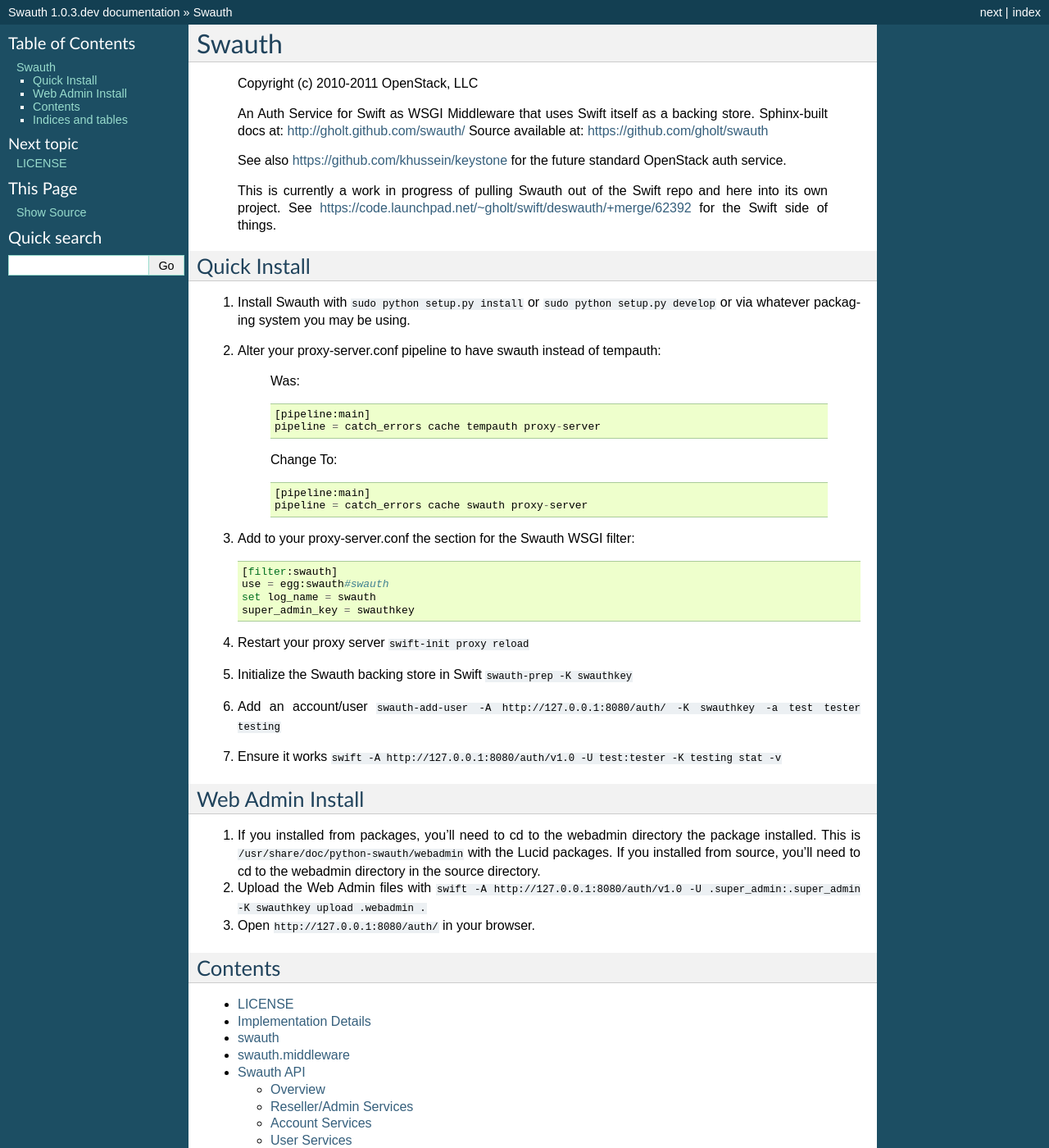
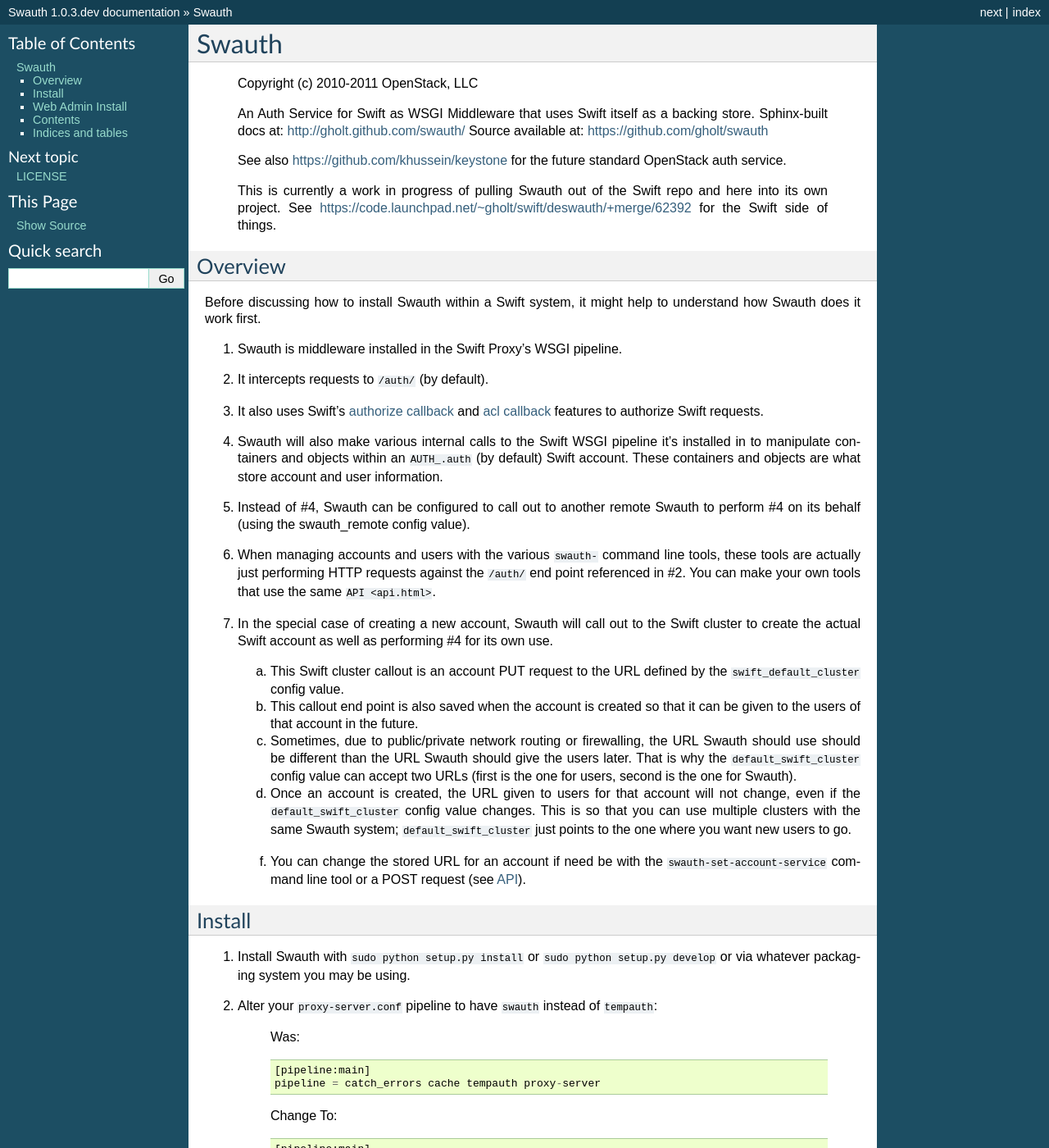
Before and after one commit to gholt/swauth, a Sphinx documentation site: the page built from doc/source/index.rst, in a window 1280 px wide and 1400 px high. Shown: the whole window at 82% size. Built offline with Sphinx 7.4.7, drawn with Linux system fonts in a browser that asks for light colours; some of the changed text lies outside the part shown.

Commit message:
Documentation updates.

```diff
--- a/doc/source/api.rst
+++ b/doc/source/api.rst
@@ -423,15 +423,14 @@
 Get Account Groups
 ------------------
 
-Individual user group information can be retrived using the _`Get User
-Details` API method.
+Individual user group information can be retrieved using the `Get User Details`_ API method.
 
 This function allows retrieving all group information for all users in
 an existing account.  This can be achieved using a GET action against
 a user URI with the pseudo-user ".groups".
 
 The JSON dictionary returned will be a "groups" dictionary similar to
-that documented in the _`Get User Details` method, but representing
+that documented in the `Get User Details`_ method, but representing
 the summary of all groups utilized by all active users in the account.
 
 Valid Responses:
--- a/doc/source/authtypes.rst
+++ b/doc/source/authtypes.rst
@@ -1,4 +1,4 @@
-.. _swauth_middleware_module:
+.. _swauth_authtypes_module:
 
 swauth.authtypes
 =================
--- a/doc/source/details.rst
+++ b/doc/source/details.rst
@@ -40,9 +40,7 @@
     auth_type = <auth_type>
     auth_type_salt = <salt-value>
 
-Both fields are optional. auth_type defaults to `plaintext` and auth_type_salt
- defaults to "swauthsalt". Additional auth types can be implemented along with
-existing ones in the authtypes.py module.
+Both fields are optional. auth_type defaults to `plaintext` and auth_type_salt defaults to "swauthsalt". Additional auth types can be implemented along with existing ones in the authtypes.py module.
 
 The `<groups_array>` contains at least two groups. The first is a unique group
 identifying that user and it's name is of the format `<user>:<account>`. The
--- a/doc/source/index.rst
+++ b/doc/source/index.rst
@@ -20,13 +20,43 @@
     https://code.launchpad.net/~gholt/swift/deswauth/+merge/62392 for the Swift
     side of things.
 
-Quick Install
--------------
+Overview
+--------
+
+Before discussing how to install Swauth within a Swift system, it might help to understand how Swauth does it work first.
+
+1.  Swauth is middleware installed in the Swift Proxy's WSGI pipeline.
+
+2.  It intercepts requests to ``/auth/`` (by default).
+
+3.  It also uses Swift's `authorize callback <http://swift.openstack.org/development_auth.html>`_ and `acl callback <http://swift.openstack.org/misc.html#module-swift.common.middleware.acl>`_ features to authorize Swift requests.
+
+4.  Swauth will also make various internal calls to the Swift WSGI pipeline it's installed in to manipulate containers and objects within an ``AUTH_.auth`` (by default) Swift account. These containers and objects are what store account and user information.
+
+5.  Instead of #4, Swauth can be configured to call out to another remote Swauth to perform #4 on its behalf (using the swauth_remote config value).
+
+6.  When managing accounts and users with the various ``swauth-`` command line tools, these tools are actually just performing HTTP requests against the ``/auth/`` end point referenced in #2. You can make your own tools that use the same ``API <api.html>``.
+
+7.  In the special case of creating a new account, Swauth will call out to the Swift cluster to create the actual Swift account as well as performing #4 for its own use.
+
+    a. This Swift cluster callout is an account PUT request to the URL defined by the ``swift_default_cluster`` config value.
+
+    b. This callout end point is also saved when the account is created so that it can be given to the users of that account in the future.
+
+    c. Sometimes, due to public/private network routing or firewalling, the URL Swauth should use should be different than the URL Swauth should give the users later. That is why the ``default_swift_cluster`` config value can accept two URLs (first is the one for users, second is the one for Swauth).
+
+    d. Once an account is created, the URL given to users for that account will not change, even if the ``default_swift_cluster`` config value changes. This is so that you can use multiple clusters with the same Swauth system; ``default_swift_cluster`` just points to the one where you want new users to go.
+
+    f. You can change the stored URL for an account if need be with the ``swauth-set-account-service`` command line tool or a POST request (see `API <api.html#set-service-endpoints>`_).
+
+
+Install
+-------
 
 1) Install Swauth with ``sudo python setup.py install`` or ``sudo python
    setup.py develop`` or via whatever packaging system you may be using.
 
-2) Alter your proxy-server.conf pipeline to have swauth instead of tempauth:
+2) Alter your ``proxy-server.conf`` pipeline to have ``swauth`` instead of ``tempauth``:
 
     Was::
 
@@ -38,22 +68,48 @@
         [pipeline:main]
         pipeline = catch_errors cache swauth proxy-server
 
-3) Add to your proxy-server.conf the section for the Swauth WSGI filter::
+3) Add to your ``proxy-server.conf`` the section for the Swauth WSGI filter::
 
     [filter:swauth]
     use = egg:swauth#swauth
     set log_name = swauth
     super_admin_key = swauthkey
+    default_swift_cluster = <your setting as discussed below>
 
-4) Restart your proxy server ``swift-init proxy reload``
+   The ``default_swift_cluster`` setting can be confusing.
 
-5) Initialize the Swauth backing store in Swift ``swauth-prep -K swauthkey``
+    a. If you're using an all-in-one type configuration where everything will be run on the local host, you can omit the ``default_swift_cluster`` completely and it will default to ``local#http://127.0.0.1:<port>/v1``.
 
-6) Add an account/user ``swauth-add-user -A http://127.0.0.1:8080/auth/ -K
+    b. If you're using a single Swift proxy you can just set the ``default_swift_cluster = cluster_name#https://<public_ip>:<port>/v1`` and that URL will be given to users as well as used by Swauth internally. (Quick note: be sure the ``http`` vs. ``https`` is set right depending on if you're using SSL.)
+
+    c. If you're using multiple Swift proxies behind a load balancer, you'll probably want ``default_swift_cluster = cluster_name#https://<load_balancer_ip>:<port>/v1#http://127.0.0.1:<port>/v1`` so that Swauth gives out the first URL but uses the second URL internally. Remember to double-check the ``http`` vs. ``https`` settings for each of the URLs; they might be different if you're terminating SSL at the load balancer.
+
+   Also see the ``proxy-server.conf-sample`` for more config options, such as the ability to have a remote Swauth in a multiple Swift cluster configuration.
+
+4) Be sure your Swift proxy allows account management in the ``proxy-server.conf``::
+
+    [app:proxy-server]
+    ...
+    allow_account_management = true
+
+   For greater security, you can leave this off any public proxies and just have one or two private proxies with it turned on.
+
+5) Restart your proxy server ``swift-init proxy reload``
+
+6) Initialize the Swauth backing store in Swift ``swauth-prep -K swauthkey``
+
+7) Add an account/user ``swauth-add-user -A http[s]://<host>:<port>/auth/ -K
    swauthkey -a test tester testing``
 
-7) Ensure it works ``swift -A http://127.0.0.1:8080/auth/v1.0 -U test:tester -K
-   testing stat -v``
+8) Ensure it works ``swift -A http[s]://<host>:<port>/auth/v1.0 -U test:tester -K testing stat -v``
+
+
+If anything goes wrong, it's best to start checking the proxy server logs. The client command line utilities often don't get enough information to help. I will often just ``tail -F`` the appropriate proxy log (``/var/log/syslog`` or however you have it configured) and then run the Swauth command to see exactly what requests are happening to try to determine where things fail.
+
+General note, I find I occasionally just forget to reload the proxies after a config change; so that's the first thing you might try. Or, if you suspect the proxies aren't reloading properly, you might try ``swift-init proxy stop``, ensure all the processes died, then ``swift-init proxy start``.
+
+Also, it's quite common to get the ``/auth/v1.0`` vs. just ``/auth/`` URL paths confused. Usual rule is: Swauth tools use just ``/auth/`` and Swift tools use ``/auth/v1.0``.
+
 
 Web Admin Install
 -----------------
@@ -81,6 +138,7 @@
     api
     authtypes
 
+
 Indices and tables
 ------------------
 
```
Also changed, not shown: other parts of doc/source/index.rst (+3 -2 lines).
